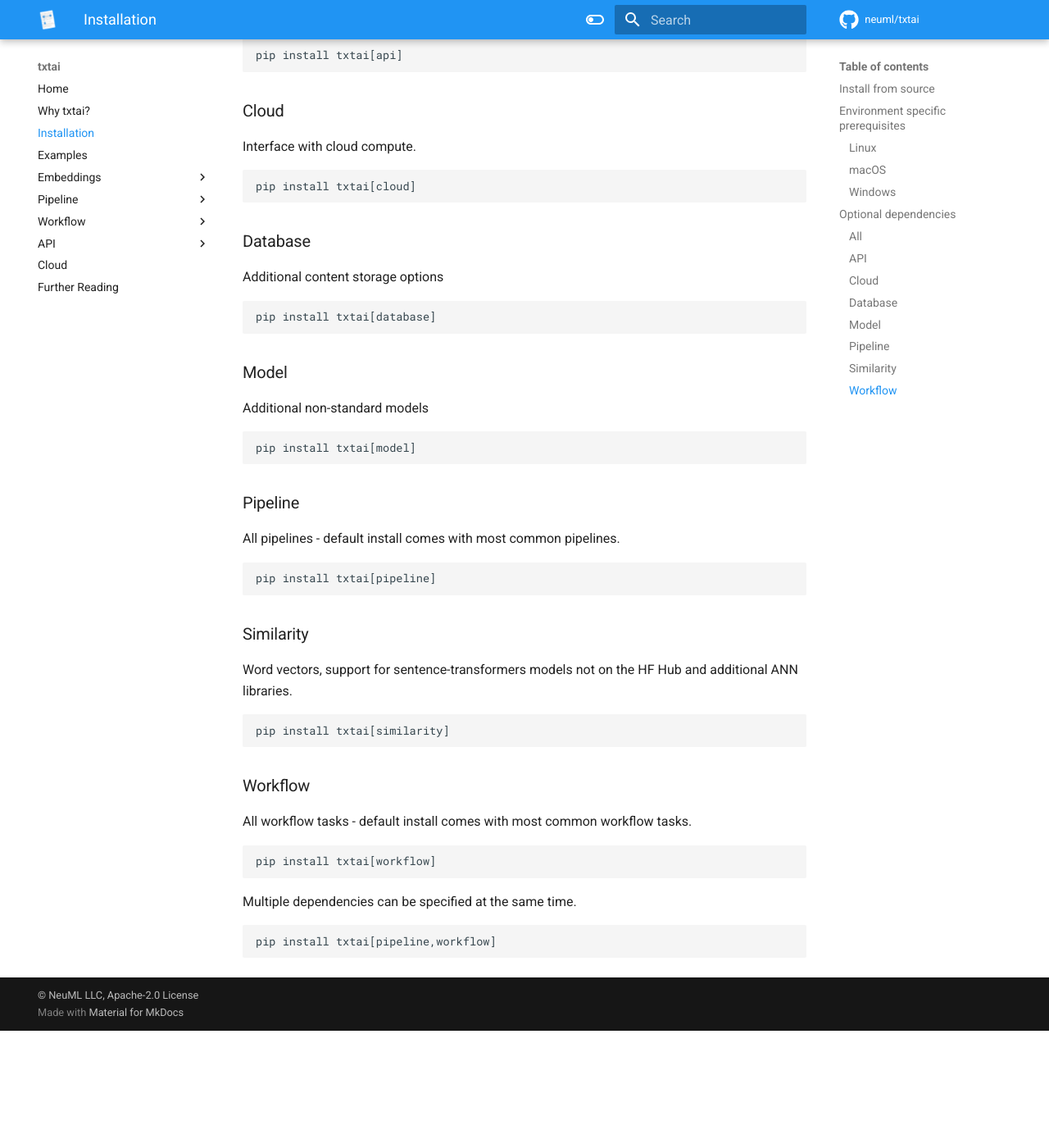
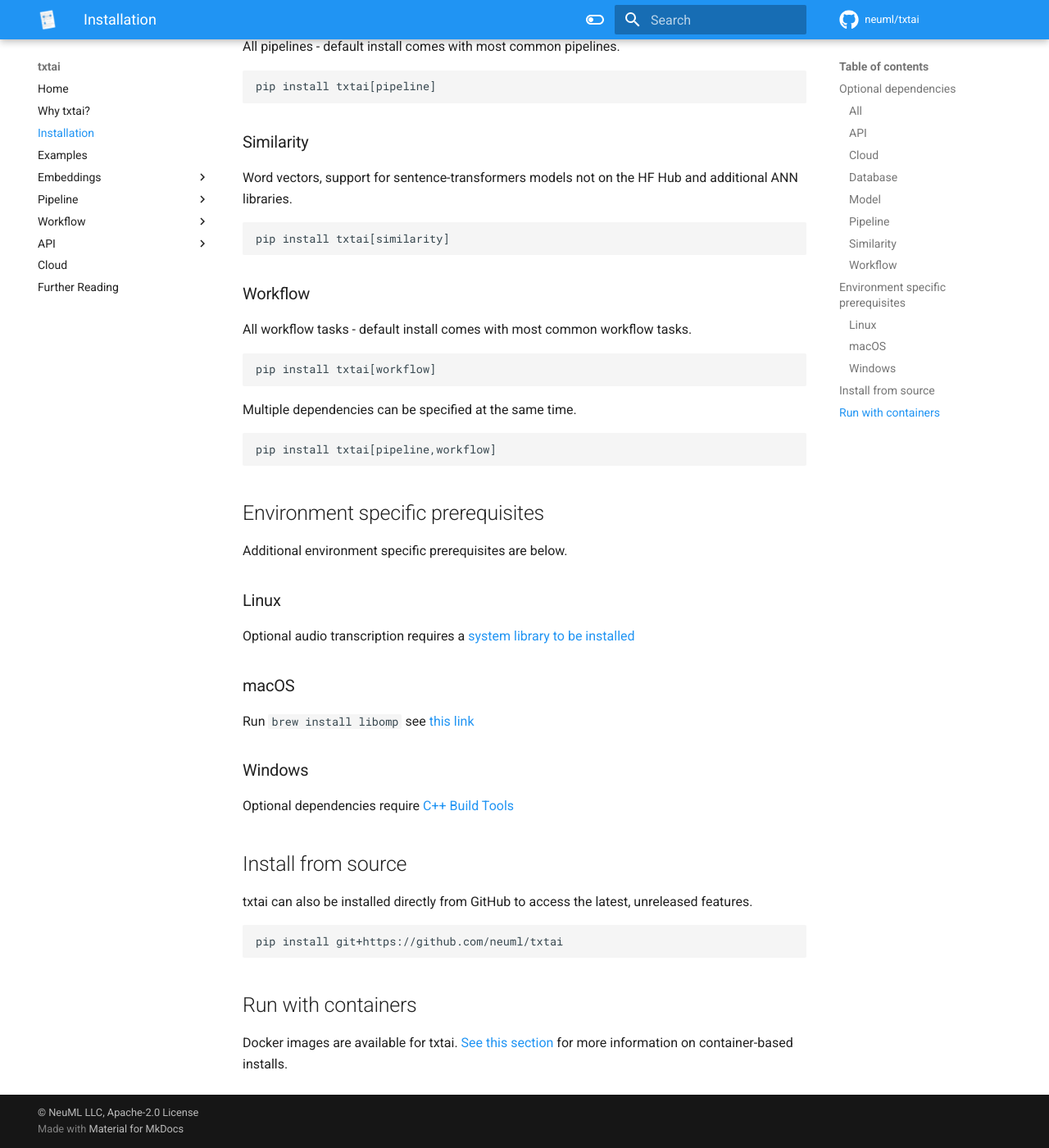
Before and after one commit to neuml/txtai, an MkDocs documentation site: the page built from docs/install.md, in a window 1280 px wide and 1400 px high, scrolled down 1370 px. Shown: the whole window at 82% size. Built offline with MkDocs 1.6.1 and Material for MkDocs 9.7.7, drawn with Linux system fonts in a browser that asks for light colours; comment, search, counter and statistics services are not loaded; before the commit the page ends 2627 px from its top, so only the background shows below that; some of the changed text lies outside the part shown.

Commit message:
Update documentation

````diff
--- a/docs/install.md
+++ b/docs/install.md
@@ -105,3 +83,29 @@
 ```
 pip install txtai[pipeline,workflow]
 ```
+
+## Environment specific prerequisites
+
+Additional environment specific prerequisites are below.
+
+### Linux
+
+Optional audio transcription requires a [system library to be installed](https://github.com/bastibe/python-soundfile#installation)
+
+### macOS
+
+Run `brew install libomp` see [this link](https://github.com/kyamagu/faiss-wheels#prerequisite)
+
+### Windows
+
+Optional dependencies require [C++ Build Tools](https://visualstudio.microsoft.com/visual-cpp-build-tools/)
+
+## Install from source
+
+txtai can also be installed directly from GitHub to access the latest, unreleased features.
+
+    pip install git+https://github.com/neuml/txtai
+
+## Run with containers
+
+Docker images are available for txtai. [See this section](../cloud) for more information on container-based installs.
````
Also changed, not shown: other parts of docs/install.md (+0 -22 lines), README.md (+1 -3 lines).
